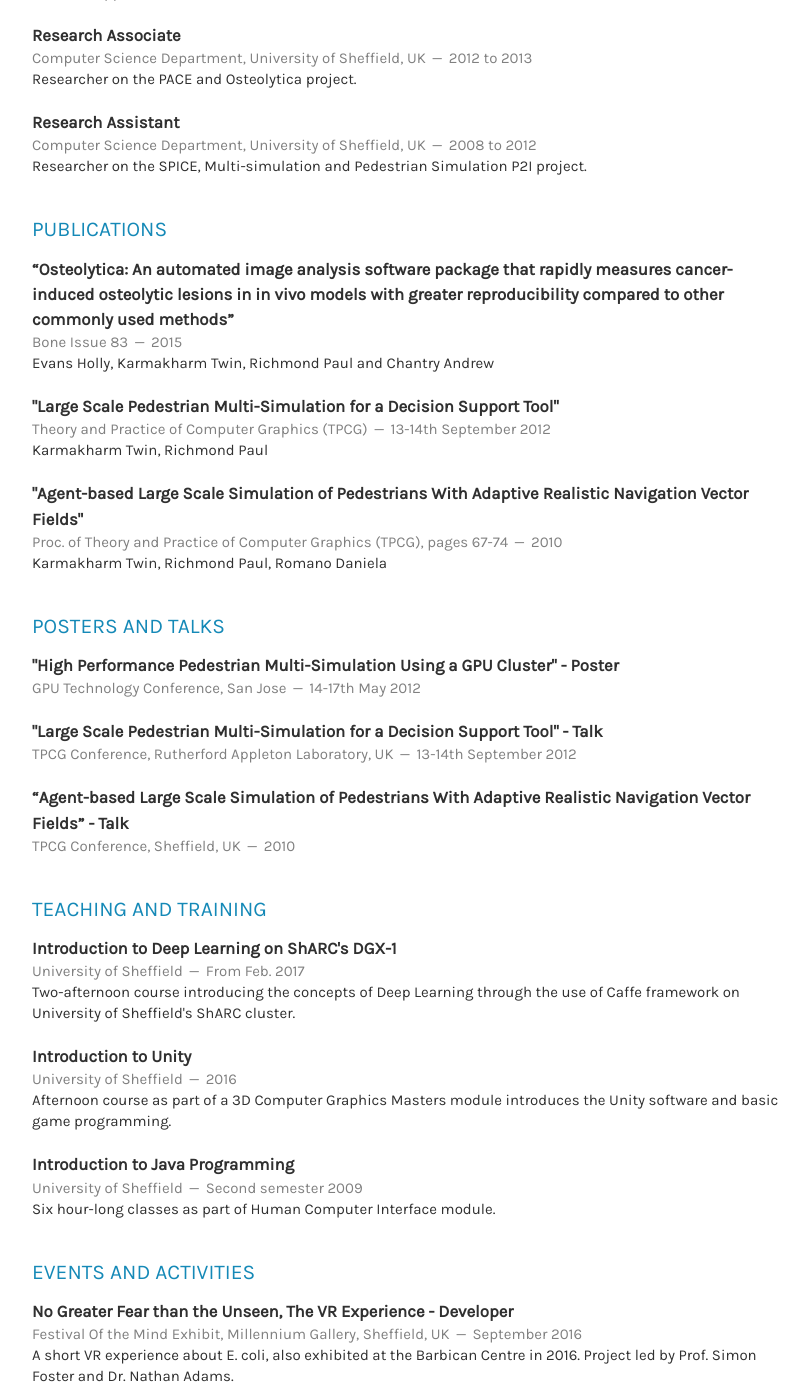
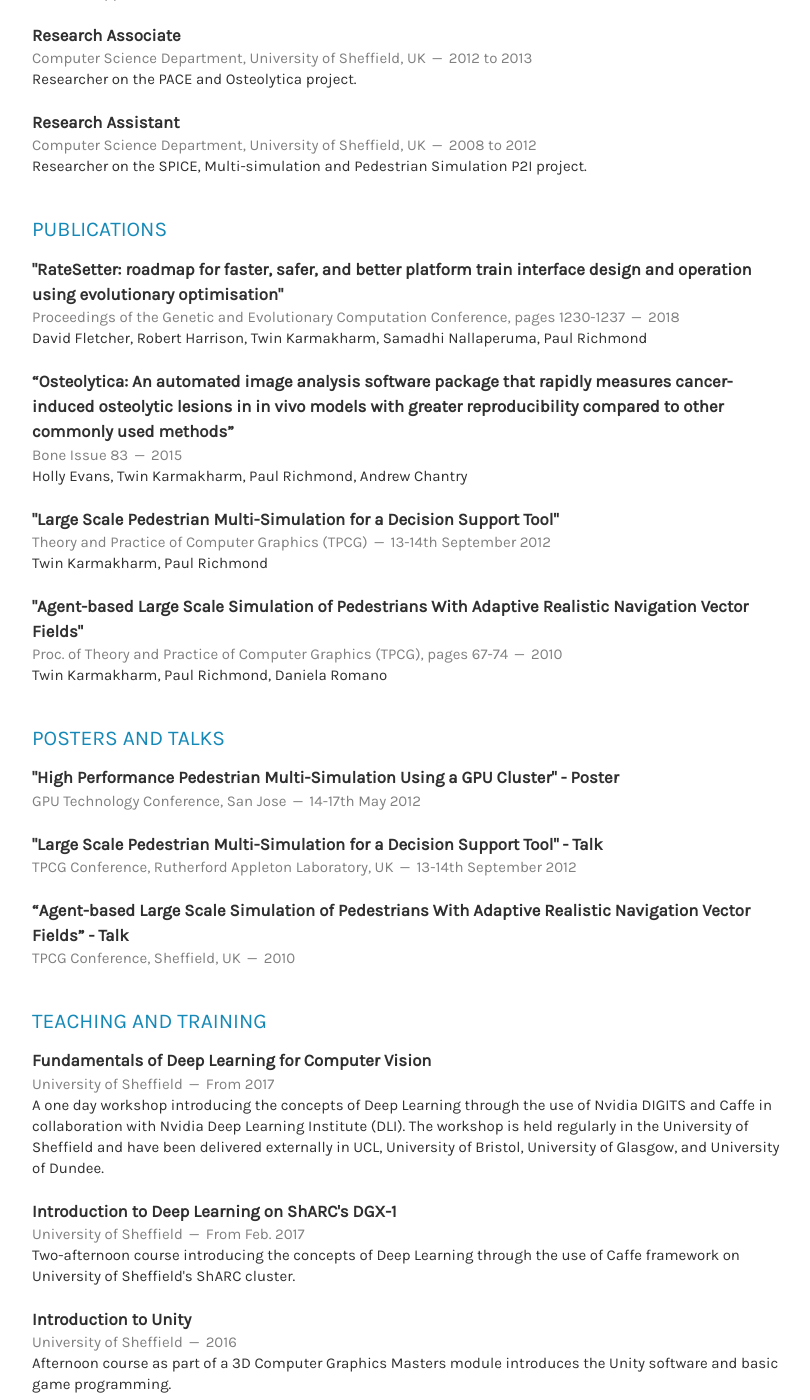
Before and after one commit to twinkarma/twinkarma.github.io, a Jekyll site: the page built from index.html, in a window 1280 px wide and 1400 px high, scrolled down 862 px. Shown: the whole window, without its empty margins (388-1198 px from the left). Built offline with Jekyll 4.4.1, drawn with Linux system fonts in a browser that asks for light colours; nearby versions of some CDN libraries; the list of posts is cut into pages by our own code.

Commit message:
Updated education teaching and education

```diff
--- a/_includes/education.html
+++ b/_includes/education.html
@@ -22,7 +22,6 @@
             <span>University of Sheffield</span>
             <span><address>Sheffield, UK</address><time>2006 to 2007</time></span>
         </header>
-
     </article>
     <article>
         <header>
--- a/_includes/publications.html
+++ b/_includes/publications.html
@@ -1,19 +1,28 @@
 <section class="thirteen columns">
     <h1>Publications</h1>
+
+    <article>
+        <header>
+            <h1>"RateSetter: roadmap for faster, safer, and better platform train interface design and operation using evolutionary optimisation"</h1>
+            <span><address>Proceedings of the Genetic and Evolutionary Computation Conference, pages 1230-1237</address><time>2018</time></span>
+        </header>
+
+        <p>David Fletcher, Robert Harrison, Twin Karmakharm, Samadhi Nallaperuma, Paul Richmond</p>
+    </article>
     <article>
         <header>
             <h1>“Osteolytica: An automated image analysis software package that rapidly measures cancer-induced osteolytic lesions in in vivo models with greater reproducibility compared to other commonly used methods”</h1>
             <span><address>Bone Issue 83</address><time>2015</time></span>
         </header>
 
-        <p>Evans Holly, Karmakharm Twin, Richmond Paul and Chantry Andrew </p>
+        <p>Holly Evans, Twin Karmakharm, Paul Richmond, Andrew Chantry</p>
     </article>
     <article>
         <header>
             <h1>"Large Scale Pedestrian Multi-Simulation for a Decision Support Tool"</h1>
             <span><address>Theory and Practice of Computer Graphics (TPCG)</address><time>13-14th September 2012</time></span>
         </header>
-        <p>Karmakharm Twin, Richmond Paul</p>
+        <p>Twin Karmakharm, Paul Richmond</p>
     </article>
     <article>
         <header>
@@ -21,8 +30,13 @@
             <span><address>Proc. of Theory and Practice of Computer Graphics (TPCG), pages 67-74</address><time>2010</time></span>
         </header>
 
-        <p>Karmakharm Twin, Richmond Paul, Romano Daniela </p>
+        <p>Twin Karmakharm, Paul Richmond, Daniela Romano </p>
     </article>
+
+
+
+
+
 </section>
 
 <section class="thirteen columns">
--- a/_includes/teaching.html
+++ b/_includes/teaching.html
@@ -1,6 +1,15 @@
 <section class="thirteen columns">
     <h1>Teaching and Training</h1>
 
+    <article>
+        <header>
+            <h1>Fundamentals of Deep Learning for Computer Vision</h1>
+            <span><address>University of Sheffield</address><time>From 2017</time></span>
+        </header>
+        <p>
+            A one day workshop introducing the concepts of Deep Learning through the use of Nvidia DIGITS and Caffe in collaboration with Nvidia Deep Learning Institute (DLI). The workshop is held regularly in the University of Sheffield and have been delivered externally in UCL, University of Bristol, University of Glasgow, and University of Dundee.
+        </p>
+    </article>
     <article>
         <header>
             <h1>Introduction to Deep Learning on ShARC's DGX-1</h1>
```
Also changed, not shown: other parts of _includes/education.html (+1 -1 lines).
